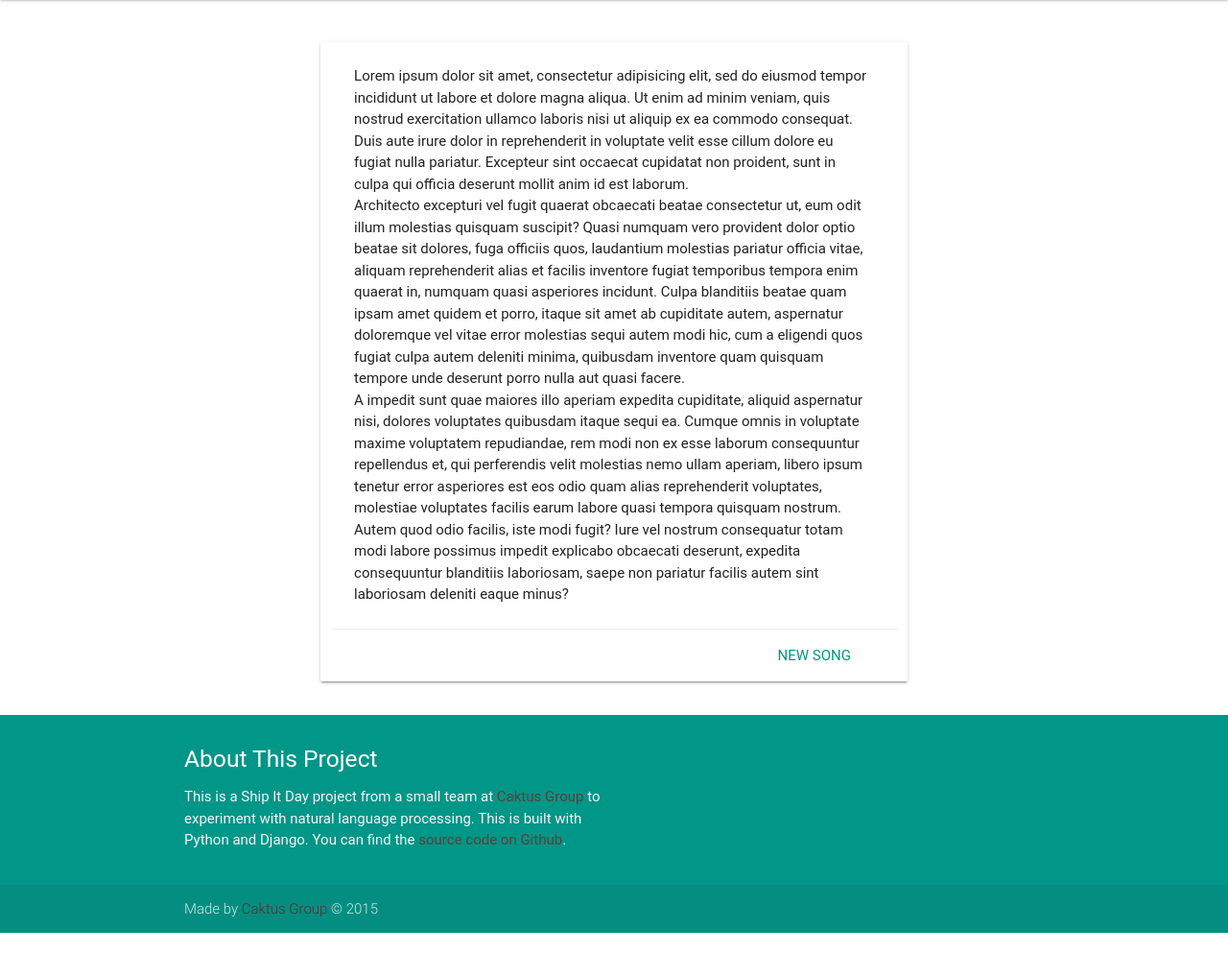
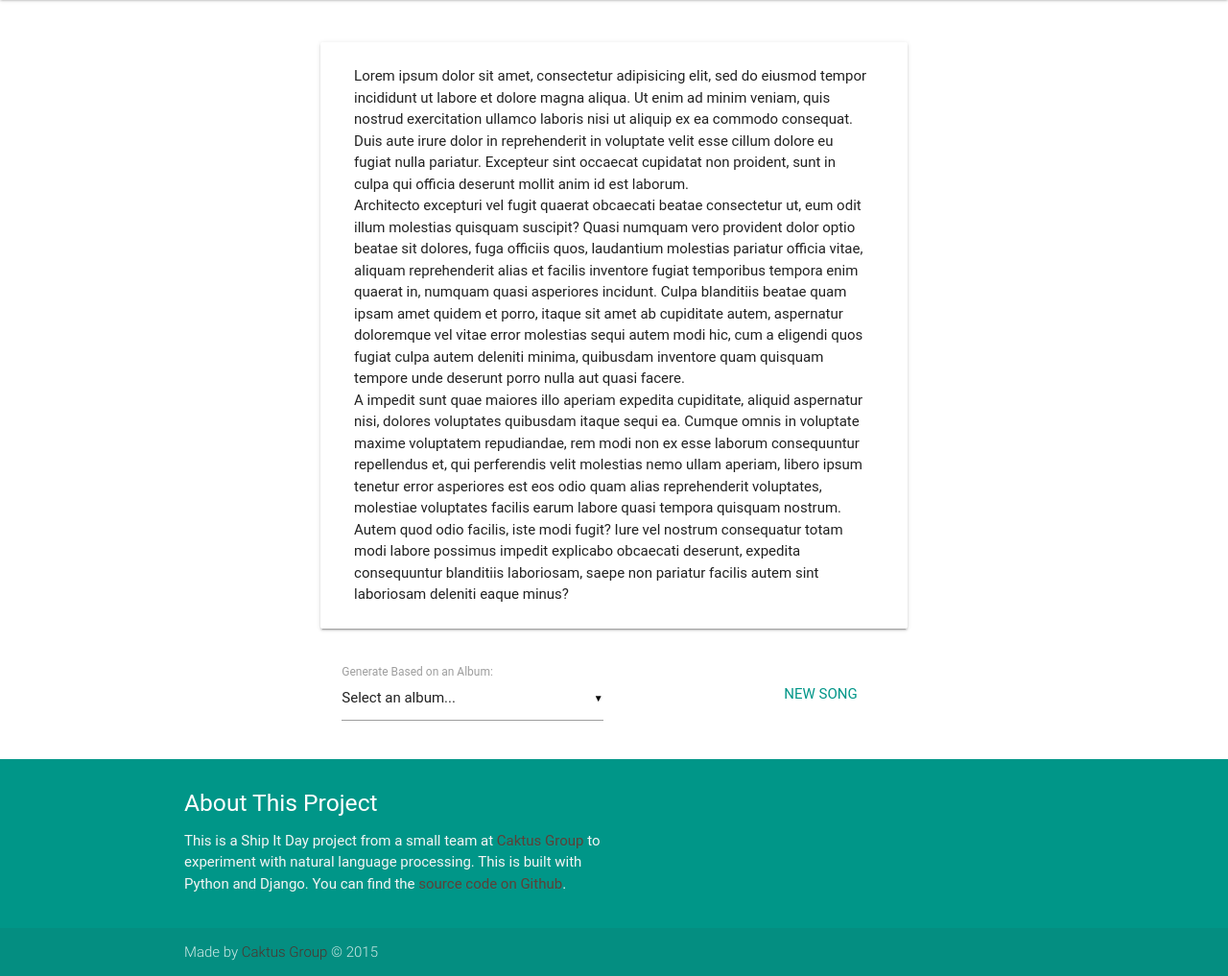
Before and after one commit to caktus/taytay, a Django app: page /generate/ in a window 1280 px wide. Shown: the part 65-1082 px from the top of the page at 96% size. Before the commit the page ends 1037 px from the top, so only its background shows below. Run offline with Django 3.2, Linux system fonts and the light colour scheme; data that the repository does not hold is empty; some libraries are stand-ins or nearby versions; some web fonts are replaced.

Commit message:
Allow users to select an album for their song.

```diff
--- a/taytay/static/js/taytay.js
+++ b/taytay/static/js/taytay.js
@@ -4,5 +4,6 @@
 
     $(document).ready(function(){
         $('.parallax').parallax();
+        $('select').material_select();
     });
 })(jQuery);
--- a/taytay/templates/taytay/song-generator.html
+++ b/taytay/templates/taytay/song-generator.html
@@ -9,10 +9,18 @@
             <div class="card-content">
                 {% lorem 3 p %}
             </div>
-            <div class="card-action right-align">
-                <a class="teal-text" href="">New Song</a>
+        </div>
+    </div>
+    <div class="row">
+        <form action="" method="get" class="col s12 l8 offset-l2">
+            <div class="input-field col s6">
+                {{ form.album }}
+                {{ form.album.label_tag }}
             </div>
-        </div>
+            <div class="input-field col s6 right-align">
+                <button class="teal-text btn-flat" href="">New Song</button>
+            </div>
+        </form>
     </div>
 </div>
 {% endblock %}
--- a/taytay/views.py
+++ b/taytay/views.py
@@ -1,9 +1,32 @@
+from django import forms
 from django.shortcuts import render
+
+from . import models
+
+
+class SongForm(forms.ModelForm):
+    """Choices for song generation."""
+
+    class Meta:
+        model = models.Song
+        fields = ('album', )
+
+    def __init__(self, *args, **kwargs):
+        super().__init__(*args, **kwargs)
+        self.fields['album'].empty_label = 'Select an album...'
+        self.fields['album'].label = 'Generate Based on an Album'
+        self.fields['album'].to_field_name = 'slug'
 
 
 def song_generator(request):
     """Generate a new song."""
     context = {
-        'song': ''
+        'song': '',
+        'albums': '',
     }
+    form = SongForm(request.GET)
+    if form.is_valid():
+        # TODO: Do something with the selected album
+        pass
+    context['form'] = form
     return render(request, 'taytay/song-generator.html', context)
```
